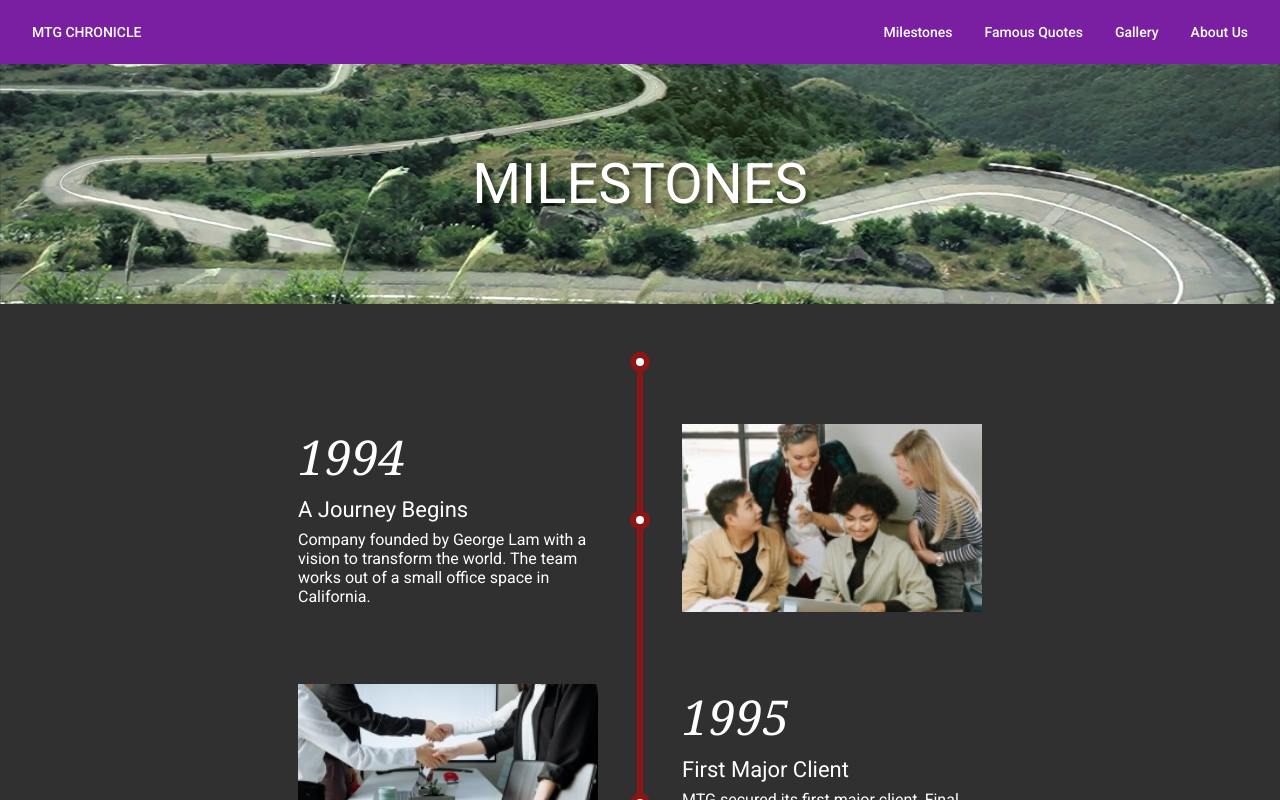
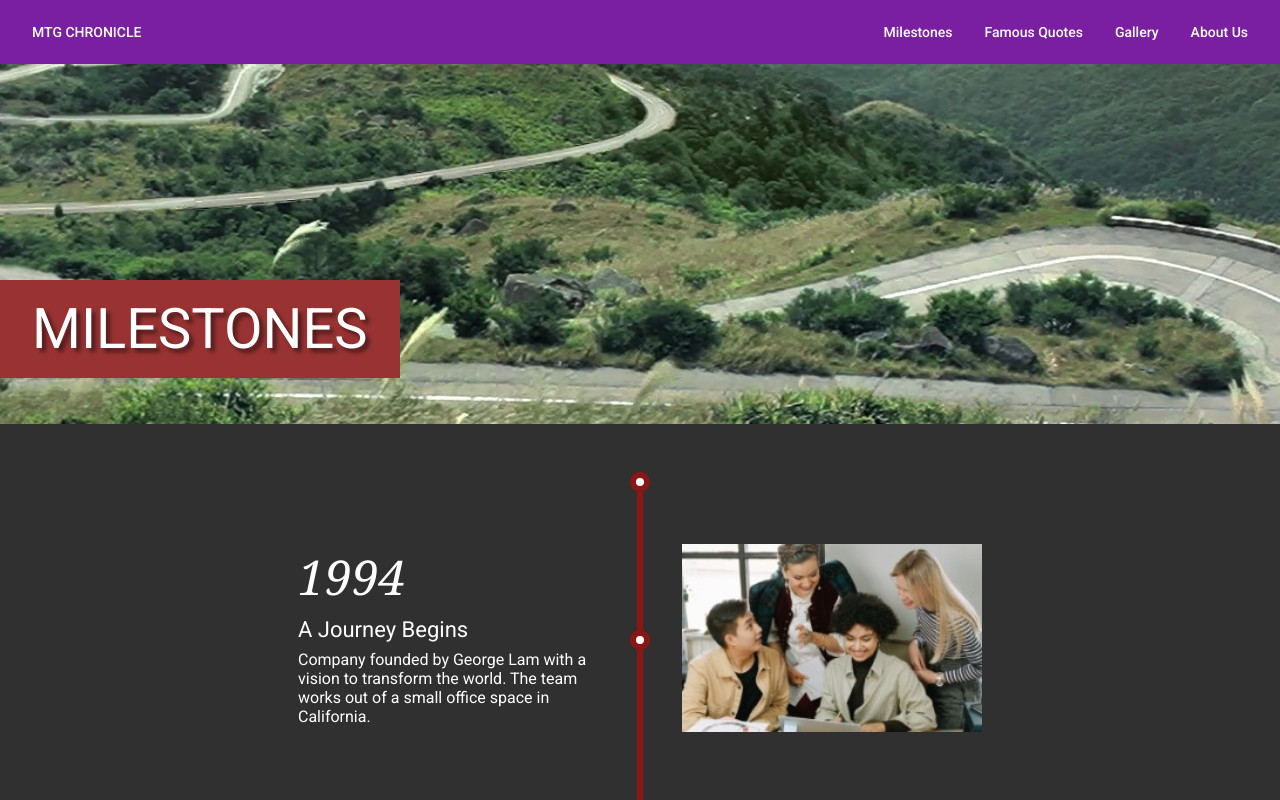
Before and after one commit to mtg-chronicle/mtg-chronicle, an Angular app: page /stories in a window 1280 px wide. Built offline with nearby package versions, Linux system fonts and the light colour scheme.

Commit message:
responsive banner

```diff
--- a/src/app/components/banner/banner.component.html
+++ b/src/app/components/banner/banner.component.html
@@ -1,3 +1,12 @@
-<span>
+<ng-container [ngSwitch]="viewsize.category">
+    <span *ngSwitchCase="viewsize.categories.small">
+        <ng-container [ngTemplateOutlet]="ngContent"></ng-container>
+    </span>
+
+    <span *ngSwitchCase="viewsize.categories.default" class="banner__caption"
+        [ngClass]="position==='right' ? 'banner__caption--right' : 'banner__caption--left' ">
+        <ng-container [ngTemplateOutlet]="ngContent"></ng-container> </span>
+</ng-container>
+<ng-template #ngContent>
     <ng-content></ng-content>
-</span>
+</ng-template>
--- a/src/app/components/banner/banner.component.scss
+++ b/src/app/components/banner/banner.component.scss
@@ -3,11 +3,33 @@
     justify-content: center;
     align-items: center;
 
+    position: relative;
+
     background-position: center;
     background-repeat: no-repeat;
     background-size: cover;
-    height: 240px;
+    height: 360px;
     text-align: center;
     font-size: 3.5rem;
     text-shadow: 4px 4px 4px rgba(0, 0, 0, 0.5);
+
+    .banner__caption {
+        position: absolute;
+
+        top: 60%;
+        padding: 16px 32px;
+        background-color: #993333;
+    }
+
+    .banner__caption--left {
+        left: 0;
+    }
+
+    .banner__caption--right {
+        right: 0;
+    }
 }
+
+:host.viewsize--small {
+    height: 240px;
+}
--- a/src/app/components/banner/banner.component.ts
+++ b/src/app/components/banner/banner.component.ts
@@ -1,15 +1,18 @@
-import { Component, OnInit } from '@angular/core';
+import { Component, Input, OnInit } from '@angular/core';
+import { ResponsiveComponent } from '../responsive/responsive.component';
+import { ResponsiveService } from 'src/app/services/responsive.service';
 
 @Component({
   selector: 'mtg-banner',
   templateUrl: './banner.component.html',
   styleUrls: ['./banner.component.scss']
 })
-export class BannerComponent implements OnInit {
+export class BannerComponent extends ResponsiveComponent implements OnInit {
 
-  constructor() { }
+  @Input()
+  position: string = 'left';
 
-  ngOnInit(): void {
+  constructor(responsiveService: ResponsiveService) {
+    super(responsiveService);
   }
-
 }
```
